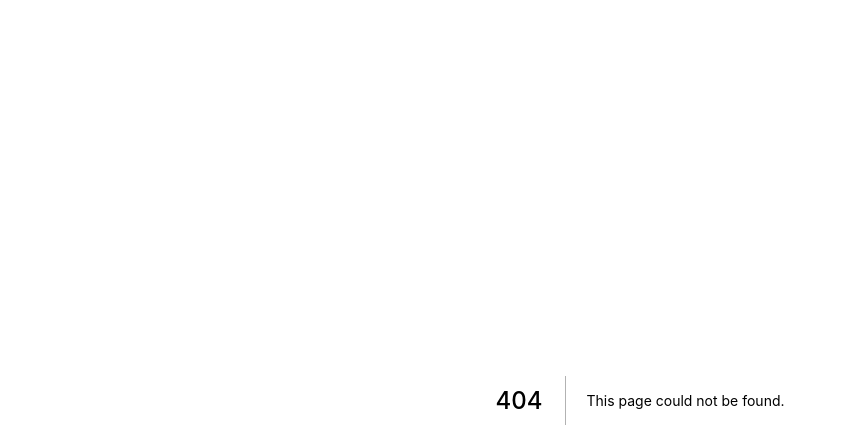
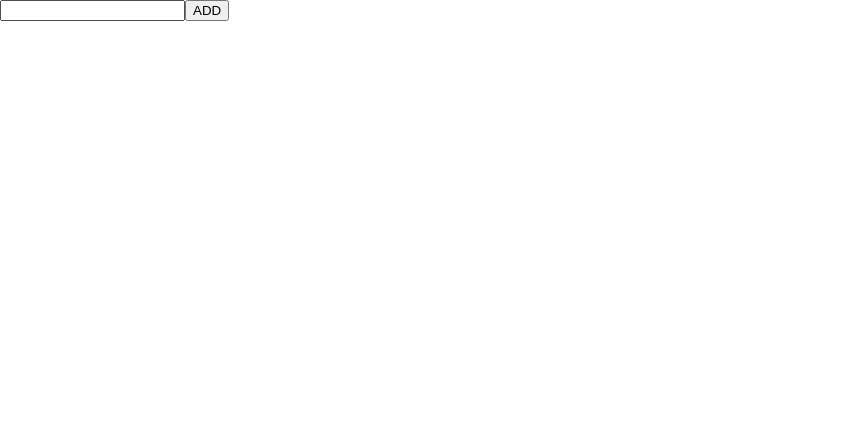
Before and after one commit to qqxs/next.js.typescript.redux.koa.starter, a Next.js app: page /todolist in a window 1280 px wide. Before the commit this address had no page. Shown: the top 448 px of the page, without its empty margins (0-847 px from the left). Built offline with nearby package versions, Linux system fonts and the light colour scheme.

Commit message:
todolist example

```diff
--- /dev/null
+++ b/pages/todolist.tsx
@@ -0,0 +1,60 @@
+import React, { useCallback, useState } from "react";
+import { NextPage } from "next";
+import { useSelector, useDispatch } from "react-redux";
+
+import styles from "@styles/pages/todolist.module.scss";
+import { ITodo } from "@store/types";
+import { todosAddAction } from "@store/actions/todos.action";
+
+const TodoList: NextPage = props => {
+  console.log(props);
+
+  const [text, setText] = useState<string>("");
+
+  const dispatch = useDispatch();
+
+  const todos: ITodo[] = useSelector((state: any) => {
+    return state.todos;
+  });
+
+  const handleChange = useCallback(
+    (e: React.ChangeEvent<HTMLInputElement>) => {
+      setText(e.target.value);
+    },
+    [setText]
+  );
+
+  const handleAdd = useCallback(() => {
+    dispatch(
+      todosAddAction({
+        id: new Date().getTime(),
+        completed: false,
+        timer: new Date().getTime() + "",
+        text
+      })
+    );
+    setText("");
+  }, []);
+
+  console.log(todos);
+
+  return (
+    <div className={styles.container}>
+      <header>
+        <input onChange={handleChange} value={text} />
+        <button onClick={handleAdd}>ADD</button>
+      </header>
+      <main>
+        <ul>
+          {todos.map((todo: ITodo) => (
+            <li className={styles.item} key={todo.id}>
+              {todo.text}
+            </li>
+          ))}
+        </ul>
+      </main>
+    </div>
+  );
+};
+
+export default TodoList;
```
Also changed, not shown: styles/pages/todolist.module.scss (added).
